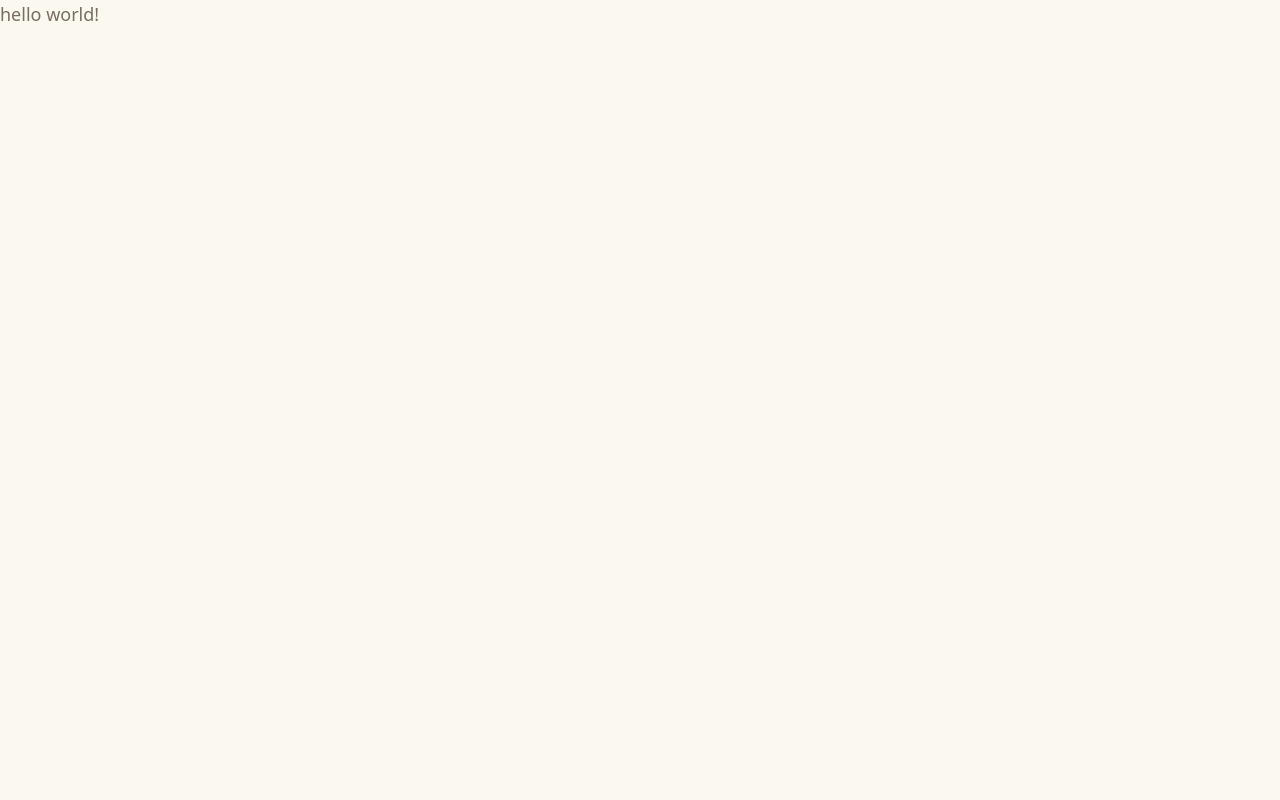
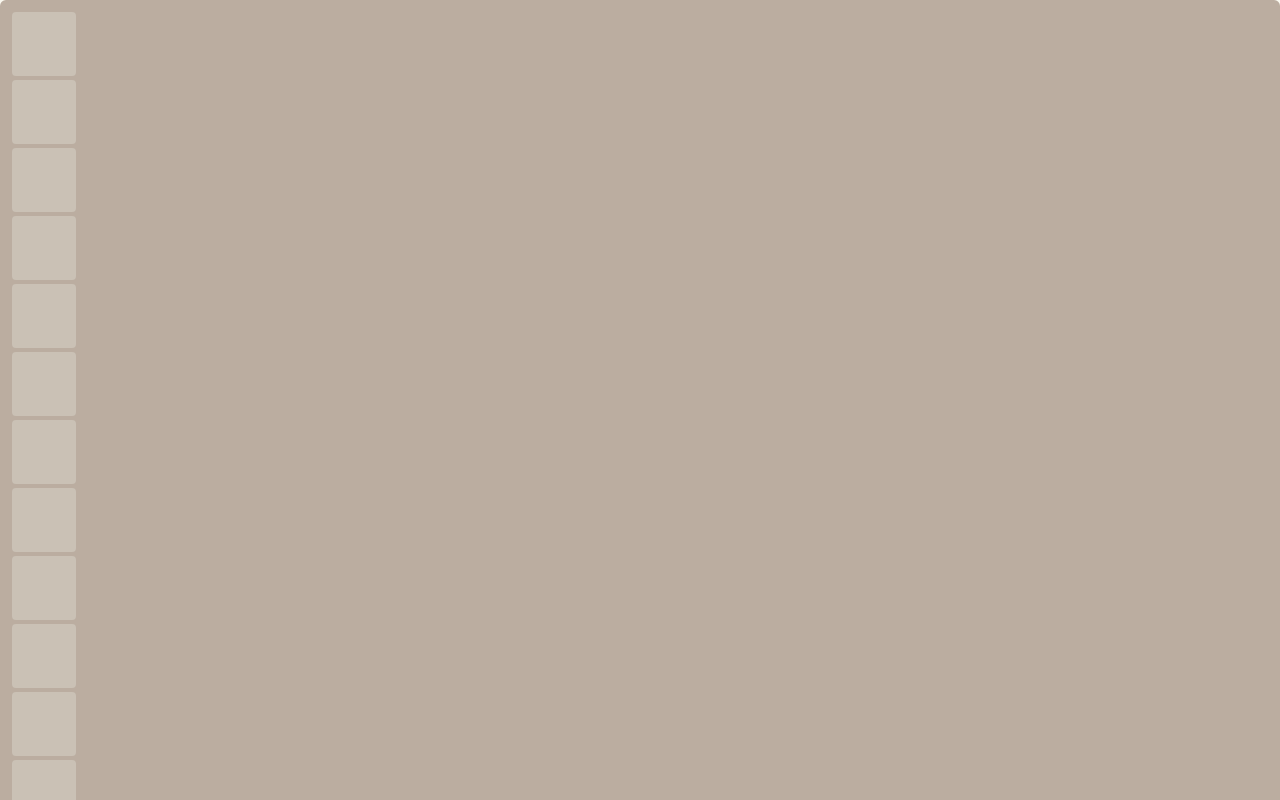
Before and after one commit to jayden-n/twenty48, a Next.js app: page / in a window 1280 px wide. Shown: the top 800 px of the page. Built offline with nearby package versions, Linux system fonts and the light colour scheme.

Commit message:
feat: create and store 16 cells into an array (4x4 dimensions)

```diff
--- /dev/null
+++ b/components/Board.tsx
@@ -0,0 +1,22 @@
+import styles from "@/styles/board.module.css";
+
+const Board = () => {
+	const renderGrid = () => {
+		const totalCellsCount = 16; // 4x4 dimension
+		const cells: JSX.Element[] = [];
+
+		for (let index = 0; index < totalCellsCount; index++) {
+			cells.push(<div className={styles.cell} key={index}></div>);
+		}
+
+		return cells;
+	};
+
+	return (
+		<div className={styles.board}>
+			<div className={styles.grid}>{renderGrid()}</div>
+		</div>
+	);
+};
+
+export default Board;
--- a/pages/index.tsx
+++ b/pages/index.tsx
@@ -1,3 +1,4 @@
+import Board from "@/components/Board";
 import Head from "next/head";
 
 export default function Home() {
@@ -12,7 +13,9 @@ export default function Home() {
 				/>
 				<link rel="icon" href="/favicon.ico" />
 			</Head>
-			<main>hello world!</main>
+			<main>
+				<Board />
+			</main>
 		</>
 	);
 }
--- /dev/null
+++ b/styles/board.module.css
@@ -0,0 +1,16 @@
+.board {
+}
+
+.grid {
+	background-color: var(--secondary-background);
+	border: var(--pixel-size) solid var(--secondary-background);
+	border-radius: calc(var(--pixel-size) * 0.75); /* 6px */
+}
+
+.cell {
+	width: calc(var(--pixel-size) * 8);
+	height: calc(var(--pixel-size) * 8);
+	margin: calc(var(--pixel-size) * 0.5);
+	border-radius: calc(var(--pixel-size) * 0.5);
+	background: var(--cell-background);
+}
--- a/styles/globals.css
+++ b/styles/globals.css
@@ -1,6 +1,12 @@
 :root {
 	--pixel-size: 8px;
+
+	/* Backgrounds */
 	--primary-background: #faf8ef;
+	--secondary-background: #bbada0;
+	--cell-background: #cac1b5;
+
+	/* Texts */
 	--primary-text-color: #776e65;
 }
 
```
